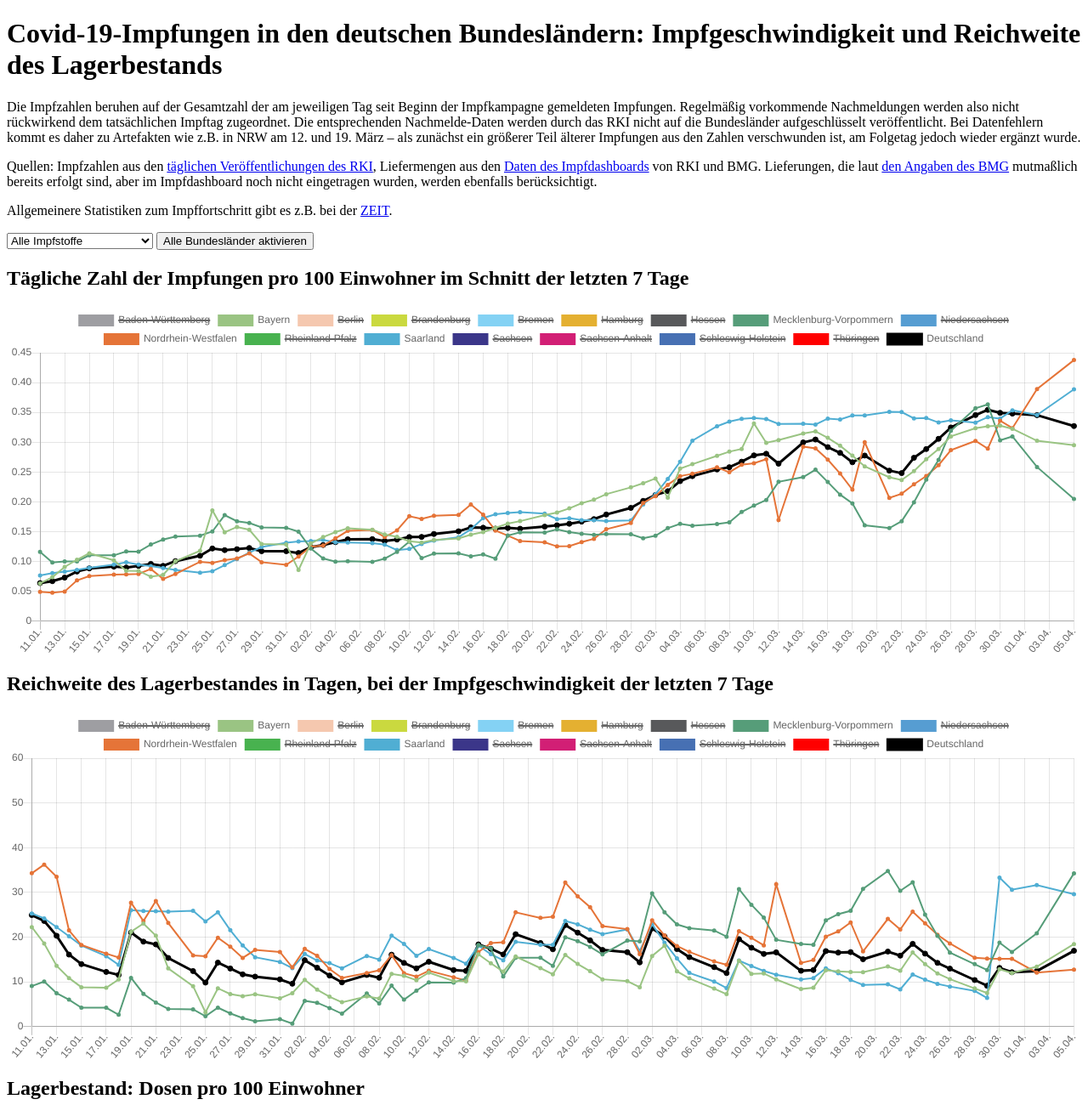
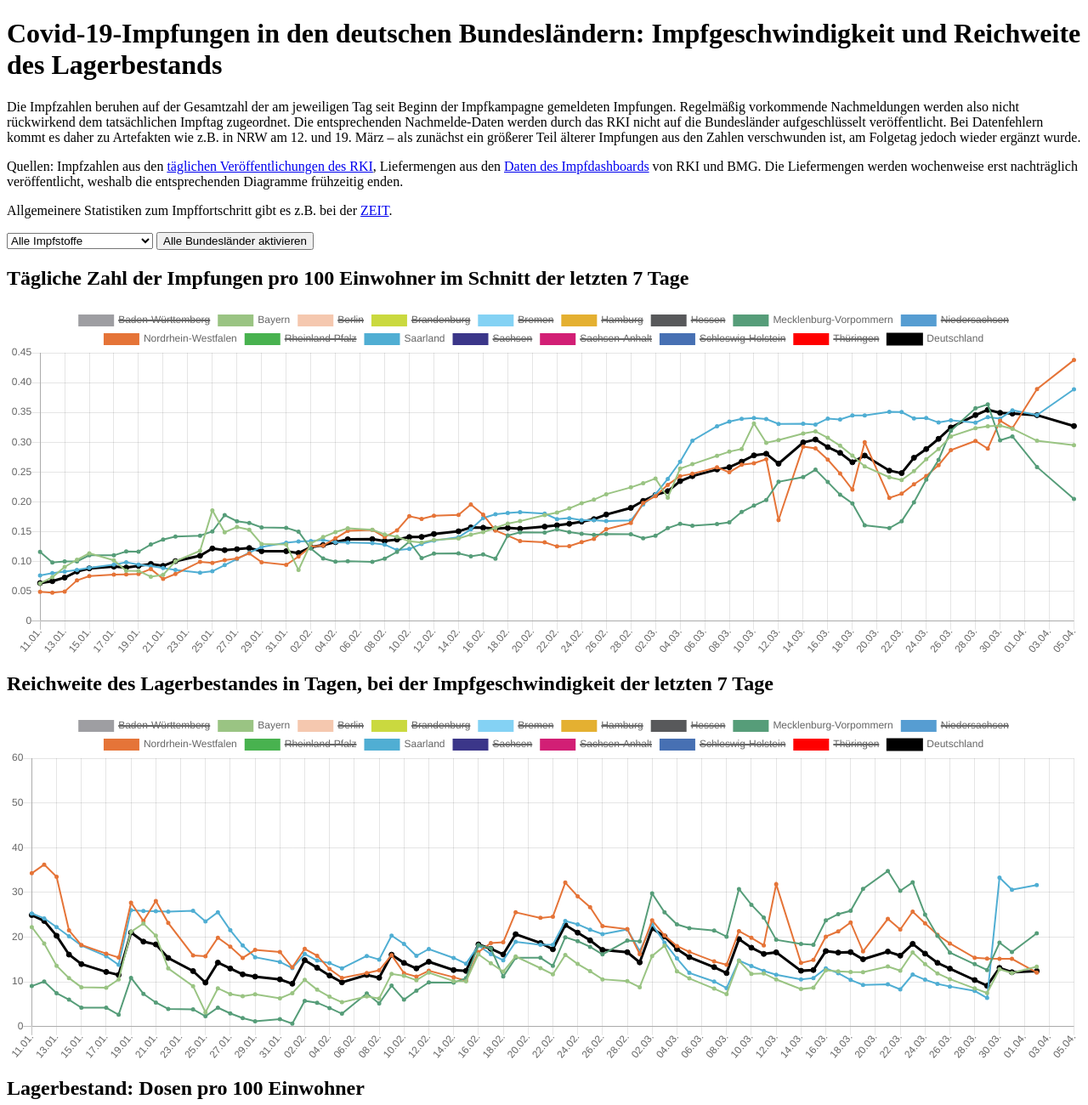
Before and after one commit to w-flo/impfungs-charts, a plain HTML site: page index.html in a window 1280 px wide. Shown: the top 1300 px of the page at 85% size. Drawn offline with Linux system fonts and the light colour scheme.

Commit message:
Cut delivery-based charts at data end date
Impfdashboard.de now publishes new delivery data for the previous week
on Mondays only. So it's probably a good idea to stop drawing charts
that are based on delivery data on the last Sunday for which the
delivery data is still valid.

```diff
--- a/draw-charts.js
+++ b/draw-charts.js
@@ -122,6 +122,11 @@ function draw_charts() {
         });
     }
 
+    // Last day of the week in which delivery data ends. Draw delivery-based charts up to this date.
+    let delivery_data_end = new Date(delivery_data[delivery_data.length - 1].date);
+    delivery_data_end.setDate(delivery_data_end.getDate() - delivery_data_end.getDay() + 7);
+    delivery_data_end.setHours(23);
+
     for (let date_str in vaccination_data) {
         let date = new Date(date_str);
         let previous_week_date = new Date(date_str);
@@ -173,8 +178,11 @@ function draw_charts() {
                 sum_doses_available += doses_available;
 
                 charts["doses_per_day"].datasets[state_index].data.push(daily_new_doses_rate);
-                charts["good_for"].datasets[state_index].data.push(doses_good_for);
-                charts["unused"].datasets[state_index].data.push(doses_unused_rate);
+
+                if (delivery_data_end > date) {
+                    charts["good_for"].datasets[state_index].data.push(doses_good_for);
+                    charts["unused"].datasets[state_index].data.push(doses_unused_rate);
+                }
             }
         }
 
@@ -192,8 +200,11 @@ function draw_charts() {
             let doses_unused_rate = (sum_doses_available * 100) / sum_inhabitants;
 
             charts["doses_per_day"].datasets[16].data.push(daily_new_doses_rate);
-            charts["good_for"].datasets[16].data.push(doses_good_for);
-            charts["unused"].datasets[16].data.push(doses_unused_rate);
+
+            if (delivery_data_end > date) {
+                charts["good_for"].datasets[16].data.push(doses_good_for);
+                charts["unused"].datasets[16].data.push(doses_unused_rate);
+            }
         }
     }
 
--- a/index.html
+++ b/index.html
@@ -30,7 +30,8 @@ THE SOFTWARE IS PROVIDED "AS IS", WITHOUT WARRANTY OF ANY KIND, EXPRESS OR IMPLI
     </p>
 
     <p>
-        Quellen: Impfzahlen aus den <a href="https://www.rki.de/DE/Content/InfAZ/N/Neuartiges_Coronavirus/Daten/Impfquotenmonitoring.html">täglichen Veröffentlichungen des RKI</a>, Liefermengen aus den <a href="https://impfdashboard.de/daten">Daten des Impfdashboards</a> von RKI und BMG. Lieferungen, die laut <a href="https://www.bundesgesundheitsministerium.de/coronavirus/faq-covid-19-impfung.html">den Angaben des BMG</a> mutmaßlich bereits erfolgt sind, aber im Impfdashboard noch nicht eingetragen wurden, werden ebenfalls berücksichtigt.
+        Quellen: Impfzahlen aus den <a href="https://www.rki.de/DE/Content/InfAZ/N/Neuartiges_Coronavirus/Daten/Impfquotenmonitoring.html">täglichen Veröffentlichungen des RKI</a>, Liefermengen aus den <a href="https://impfdashboard.de/daten">Daten des Impfdashboards</a> von RKI und BMG.
+        Die Liefermengen werden wochenweise erst nachträglich veröffentlicht, weshalb die entsprechenden Diagramme frühzeitig enden.
     </p>
 
     <p>
```
